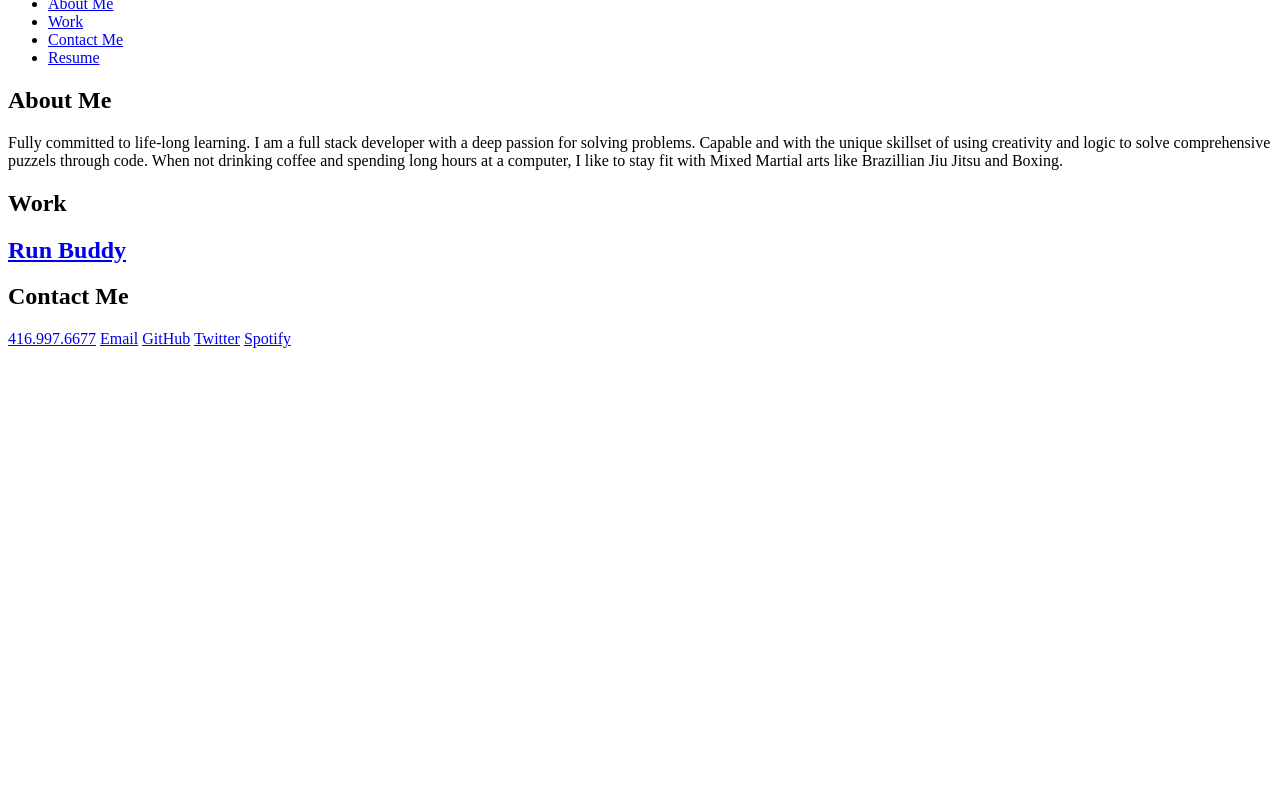
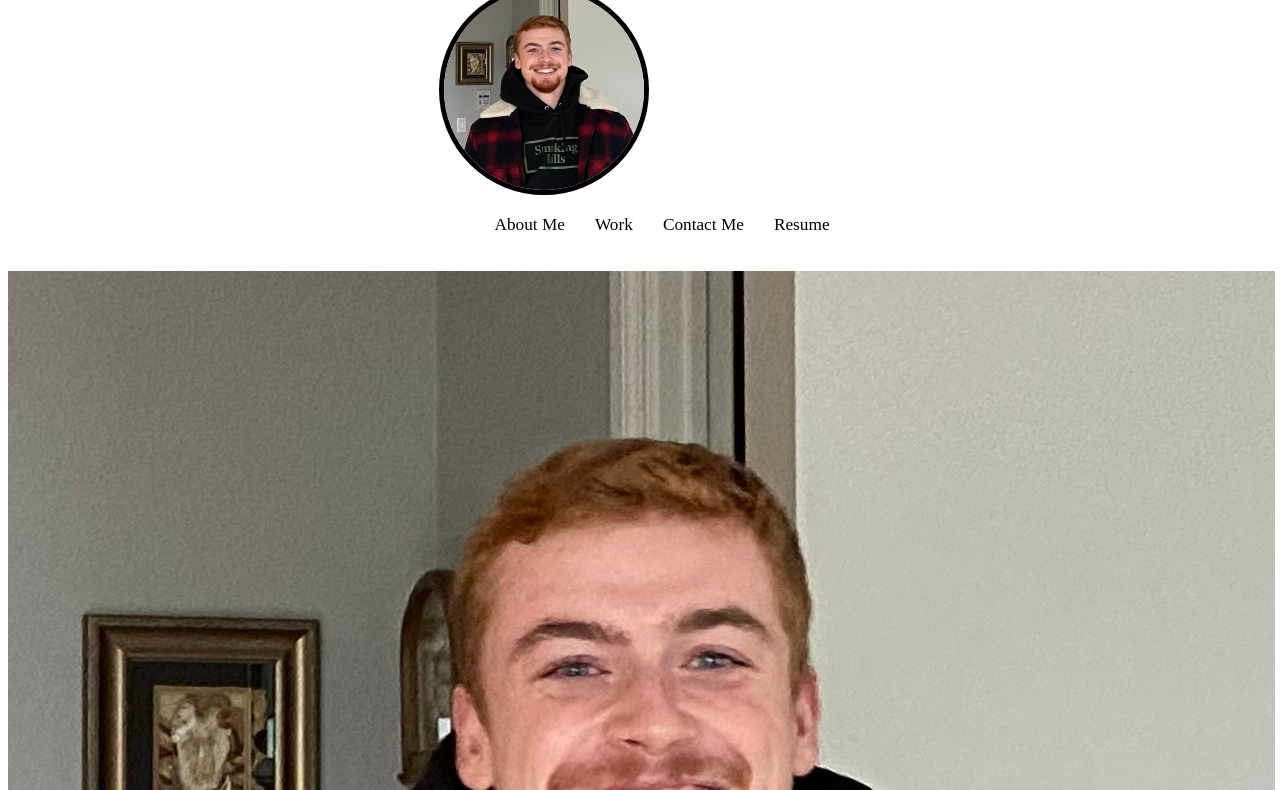
Before and after one commit to lucaspittam/Professional-Portfolio, a plain HTML site: page index.html in a window 1280 px wide. Shown: the part 85-875 px from the top of the page. Before the commit the page ends 800 px from the top, so only its background shows below. Drawn offline with Linux system fonts and the light colour scheme.

Commit message:
major html overhaul fixing bugs

```diff
--- a/assets/style.css
+++ b/assets/style.css
@@ -3,6 +3,88 @@ body {
     place-items: center;
     height: 100vh;
   }
+/* HEADER / NAV BAR STYLES START */
+
+header {
+    padding: 20px 35px;
+    top: 0;
+    display: flex;
+    justify-content: space-between;
+    flex-wrap: wrap;
+    position: sticky;
+    position: -webkit-sticky;
+    display: inline-block;
+    z-index: 9999;
+  }
+
+  header h1 {
+    font-weight: bold;
+    margin: 0;
+    font-size: 36px;
+    text-shadow: 0 0 10px rgba(0, 0, 0, 0.5);
+  }
+
+  header a {
+    text-decoration: none;
+    color: black;
+  }
+
+  header nav {
+    margin: 0px 0;
+  }
+
+  header nav ul {
+    display: flex;
+    flex-wrap: wrap;
+    justify-content: space-between;
+    align-items: center;
+    list-style: none;
+    margin-left: auto;
+    margin-right: auto;
+  }
+
+  header nav ul li a {
+    padding: 10px 15px;
+    font-weight: lighter;
+    font-size: 1.35vw;
+
+  }
+
+  header nav ul li a:hover {
+    background: black;
+    color: darkslategray;
+    border-radius: 15px;
+    text-shadow: none;
+  }
+  header img {
+      border: 5px solid;
+      border-radius: 50%;
+      display: inline-block;
+      margin-left: auto;
+      margin-right: auto;
+
+
+  }
+
+  /* HEADER / NAVBAR STYLES END */
+
+  /* SECTION TITLE STYLES START */
+.section-title {
+    font-size: 48px;
+    border-bottom: 3px solid;
+    color: darkslategray;
+    padding-bottom: 20px;
+    text-align: center;
+    margin: 0 auto 35px auto;
+    width: 50%;
+    ;
+  }
+
+  .primary-border {
+    border-color: darkslategray;
+  }
+
+  /* SECTION TITLE STYLES END */
 
   .runBox {
     border: 1px solid #eaeaea;
@@ -22,3 +104,8 @@ body {
   h2 {
     order: 2;
   }
+  /* Contact me */
+.cmBox {
+    display: flex;
+    justify-content: space-between;
+}
--- a/index.html
+++ b/index.html
@@ -5,40 +5,49 @@
         <title>Lucas Pittam Portfolio | Full Stack Developer </title>
         <meta name="Lucas is a Full Stack Developer with a diverse skillset like programming, problem solving, and design. Love learing about new tech and business ideas. ">
         <meta name="viewport" content="width=device-width, initial-scale=1.0" />
-        <link href="styles.css" rel="stylesheet" />
+        <link rel="stylesheet" href="./assets/style.css" />
     </head>
+
     <body>
         <!-- Nav-->
         <header>
+          <div>
             <h1>
-              Lucas Pittam | Full Stack Developer
+              Lucas Pittam
             </h1>
+          </div>
+          <div>
+            <img src="./assets/IMG_0895_3.jpg" width="200" height="200">
+          </div>
             <nav>
               <ul>
                 <li>
                   <a href="#about-me">About Me</a>
                 </li>
                 <li>
-                  <a href="#Work">Work</a>
+                  <a href="#work">Work</a>
                 </li>
                 <li>
                   <a href="#contact-me">Contact Me</a>
                 </li>
                 <li>
-                  <a href="#Resume">Resume</a>
+                  <a href="">Resume</a>
                 </li>
               </ul>
             </nav>
-          </header>
+        </header>
         <!-- Page Content-->
+
             <!-- HERO-->
-<section>
-
-</section>
+    <section class="hero">
+      <div>
+        <img src="./assets/IMG_0895_3.jpg" alt="profile picture">
+     </div>
+    </section>
             <!-- About-->
-           <section>
+           <section id="about-me" class="about-me">
              <div>
-               <h2>
+               <h2 class="section-title primary-border">
                  About Me
                </h2>
              </div>
@@ -48,35 +57,69 @@
               </p>
             </div>
            </section>
+
+
+
             <!-- Work-->
-            <section>
+            <section id="work" class="work">
              <div>
-               <h2>
+               <h2 class="section-title primary-border">
                  Work
                </h2>
              </div>
-             <a href="https://lucaspittam.dev/run-buddy/">
-               <div class="runBox">
-                 <h2>Run Buddy</h2>
-                 <div class="">
-               </div>
-             </a>
-           </section>
+             <div class = "projects-grid-wrapper">
+              <div class="projects-grid">
+
+                  <a href="https://lucaspittam.dev/run-buddy/" target="_blank" class="project run-buddy">
+                      <div class="projectl">
+                          <h3>Run Buddy</h3>
+                          <p>HTML/CSS</p>
+                      </div>
+                  </a>
+                  <a href="#" target="_blank" class="project 2">
+                      <div class="projectl">
+                          <h3>Project 2</h3>
+                          <p>lorem epsom</p>
+                      </div>
+                  </a>
+                  <a href="#" target="_blank" class="project 3">
+                      <div class="projectl">
+                          <h3>Project 3</h3>
+                          <p>lorem</p>
+                      </div>
+                  </a>
+                  <a href="#" target="_blank" class="project 4">
+                      <div class="projectl">
+                          <h3>Project 4</h3>
+                          <p>Lorem</p>
+                      </div>
+                  </a>
+                  <a href="#" target="_blank"  class="project project5">
+                      <div class="projectl">
+                          <h3>Project 5</h3>
+                          <p>Lorem epsum</p>
+                      </div>
+                  </a>
+                </div>
+              </div>
+            </section>
             <!-- Contact me-->
-            <section>
+            <footer id="contact-me" class="contactMe">
               <div>
-                <h2>
+                <h2 class="section-title primary-border">
                   Contact Me
                 </h2>
               </div>
-              <span>
-                <a href="tel:4169976677">416.997.6677</a>
-                <a href="mailto:pittamlucas@gmail.com">Email</a>
-
-                <a href="https://github.com/lucaspittam">GitHub</a>
-                <a href="https://twitter.com/Pitzii_">Twitter</a>
-                <a href="https://open.spotify.com/user/22jayfi3zcgj5uswgnssk6rki?si=iToRISF0T1-WzkABW08qMw&utm_source=native-share-menu">Spotify</a>
-              </span>
-            </section>
+              <div class="cmBox">
+                <div id="cminfo">
+                  <ul>
+                    <li><a href="tel:4169976677">416.997.6677</a></li>
+                    <li><a href="mailto:pittamlucas@gmail.com">Email</a></li>
+                    <li><a href="https://github.com/lucaspittam">GitHub</a></li>
+                    <li><a href="https://twitter.com/Pitzii_">Twitter</a></li>
+                    <li><a href="https://open.spotify.com/user/22jayfi3zcgj5uswgnssk6rki?si=iToRISF0T1-WzkABW08qMw&utm_source=native-share-menu">Spotify</a></li>
+                  </ul>
+                </div>
+            </footer>
     </body>
 </html>
```
Also changed, not shown: assets/IMG_0895_3.jpg (added), assets/download.png (added).
